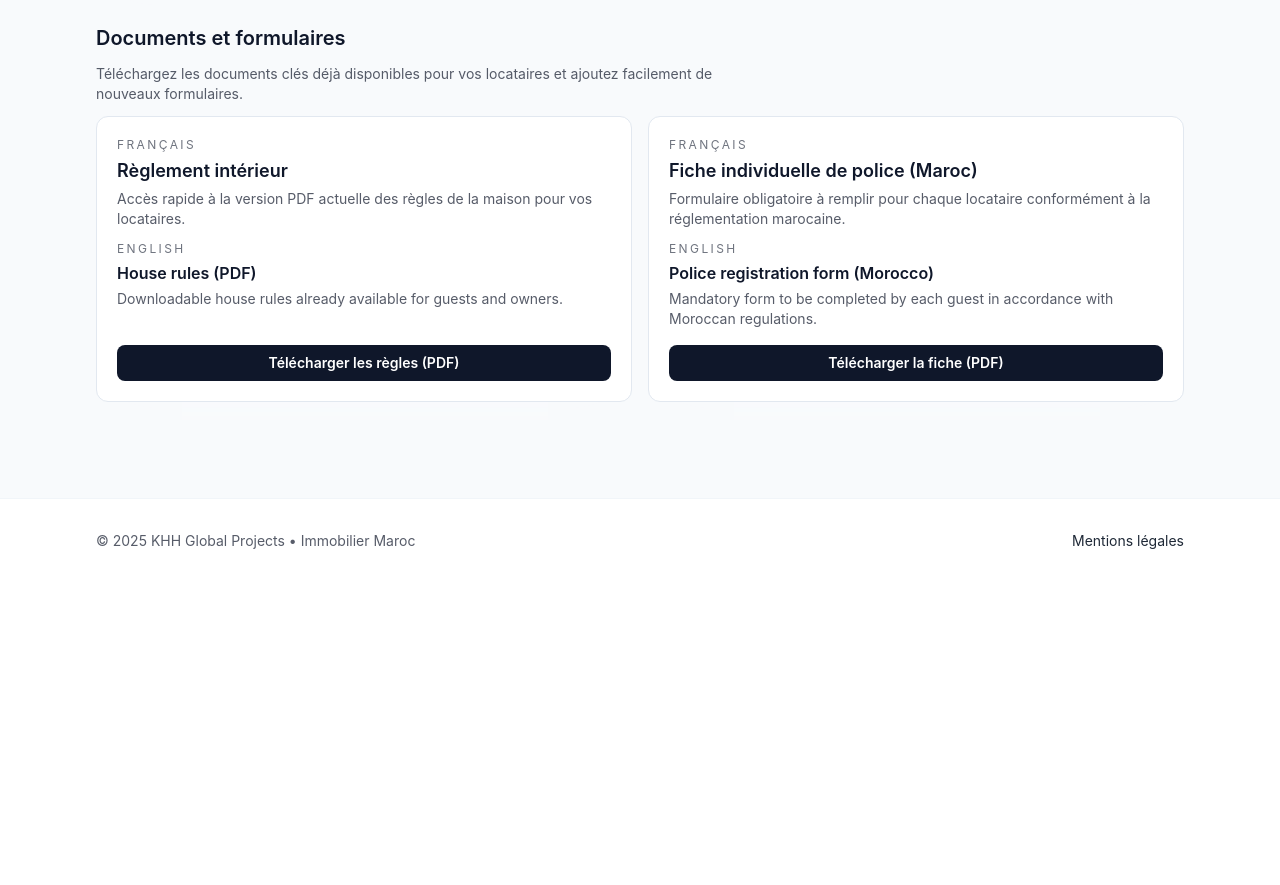
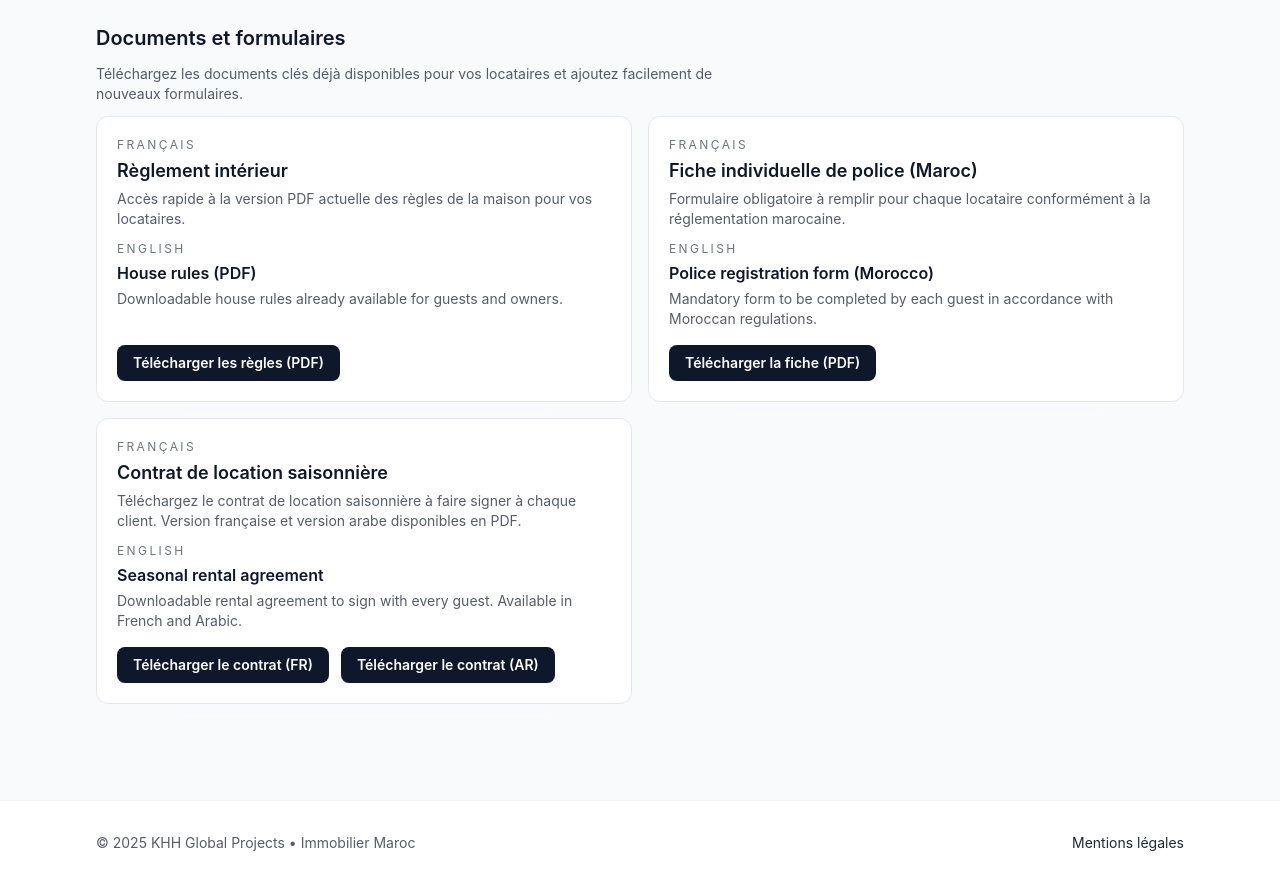
Before and after one commit to parodave/IAMobileHome, a Next.js app: page / in a window 1280 px wide. Shown: the part 5740-6625 px from the top of the page. Before the commit the page ends 6323 px from the top, so only its background shows below. Built offline with nearby package versions, Linux system fonts and the light colour scheme.

Commit message:
Add seasonal rental contract downloads to legal section

```diff
--- a/components/sections/LegalSection.tsx
+++ b/components/sections/LegalSection.tsx
@@ -9,9 +9,14 @@ type LegalDocument = {
   subtitleFr: string;
   titleEn: string;
   subtitleEn: string;
+  href?: string;
+  buttonLabelFr?: string;
+  buttonLabelEn?: string;
+  links?: {
     href: string;
-  buttonLabelFr: string;
-  buttonLabelEn?: string;
+    label: string;
+    ariaLabel?: string;
+  }[];
 };
 
 const items = [
@@ -55,6 +60,25 @@ const legalDocuments: LegalDocument[] = [
     href: '/pdfs/fiche-police-maroc.pdf',
     buttonLabelFr: 'Télécharger la fiche (PDF)',
     buttonLabelEn: 'Download the form (PDF)'
+  },
+  {
+    titleFr: 'Contrat de location saisonnière',
+    subtitleFr:
+      'Téléchargez le contrat de location saisonnière à faire signer à chaque client. Version française et version arabe disponibles en PDF.',
+    titleEn: 'Seasonal rental agreement',
+    subtitleEn: 'Downloadable rental agreement to sign with every guest. Available in French and Arabic.',
+    links: [
+      {
+        href: '/docs/contrat-location-saisonniere-fr.pdf',
+        label: 'Télécharger le contrat (FR)',
+        ariaLabel: 'Télécharger le contrat de location saisonnière en français (PDF)'
+      },
+      {
+        href: '/docs/contrat-location-saisonniere-ar.pdf',
+        label: 'Télécharger le contrat (AR)',
+        ariaLabel: 'Télécharger le contrat de location saisonnière en arabe (PDF)'
+      }
+    ]
   }
 ];
 
@@ -86,9 +110,22 @@ export function LegalSection() {
             Téléchargez les documents clés déjà disponibles pour vos locataires et ajoutez facilement de nouveaux formulaires.
           </p>
           <div className="grid gap-4 md:grid-cols-2">
-            {legalDocuments.map((doc) => (
+            {legalDocuments.map((doc) => {
+              const links = doc.links?.length
+                ? doc.links
+                : doc.href && doc.buttonLabelFr
+                  ? [
+                      {
+                        href: doc.href,
+                        label: doc.buttonLabelFr,
+                        ariaLabel: doc.buttonLabelEn ?? doc.buttonLabelFr
+                      }
+                    ]
+                  : [];
+
+              return (
                 <div
-                key={doc.href}
+                  key={`${doc.titleFr}-${doc.titleEn}`}
                   className="flex h-full flex-col justify-between rounded-xl border border-slate-200 bg-white p-5 shadow-soft transition hover:-translate-y-0.5 hover:shadow-lg"
                 >
                   <div className="space-y-3">
@@ -103,17 +140,25 @@ export function LegalSection() {
                       <p className="text-sm text-ink/70">{doc.subtitleEn}</p>
                     </div>
                   </div>
+                  {links.length > 0 && (
+                    <div className="mt-4 flex flex-col gap-3 sm:flex-row">
+                      {links.map((link) => (
                         <a
-                  href={doc.href}
+                          key={link.href}
+                          href={link.href}
                           target="_blank"
                           rel="noopener noreferrer"
-                  aria-label={doc.buttonLabelEn ?? doc.buttonLabelFr}
-                  className="mt-4 inline-flex items-center justify-center rounded-lg bg-ink px-4 py-2 text-sm font-semibold text-white transition hover:-translate-y-0.5 hover:shadow-lg focus-visible:outline focus-visible:outline-2 focus-visible:outline-offset-2 focus-visible:outline-ink"
+                          aria-label={link.ariaLabel ?? link.label}
+                          className="inline-flex items-center justify-center rounded-lg bg-ink px-4 py-2 text-sm font-semibold text-white transition hover:-translate-y-0.5 hover:shadow-lg focus-visible:outline focus-visible:outline-2 focus-visible:outline-offset-2 focus-visible:outline-ink sm:w-auto"
                         >
-                  {doc.buttonLabelFr}
+                          {link.label}
                         </a>
+                      ))}
                     </div>
-            ))}
+                  )}
+                </div>
+              );
+            })}
           </div>
         </div>
       </PageContainer>
```
Also changed, not shown: 2 other files (tests, documents, lock files or other folders). Lines whose indentation alone changed are shown as unchanged.
